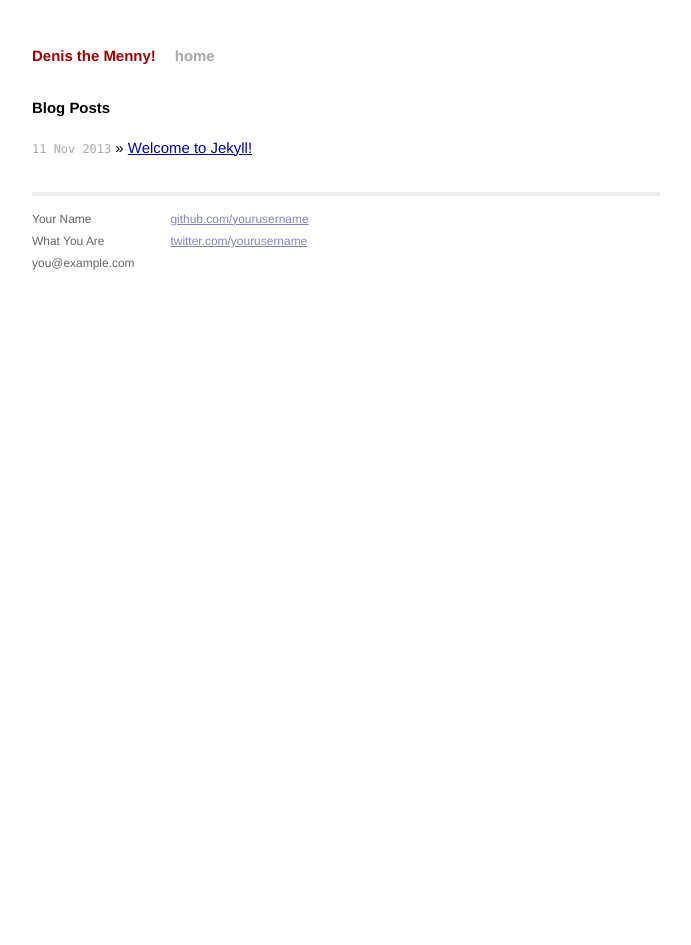
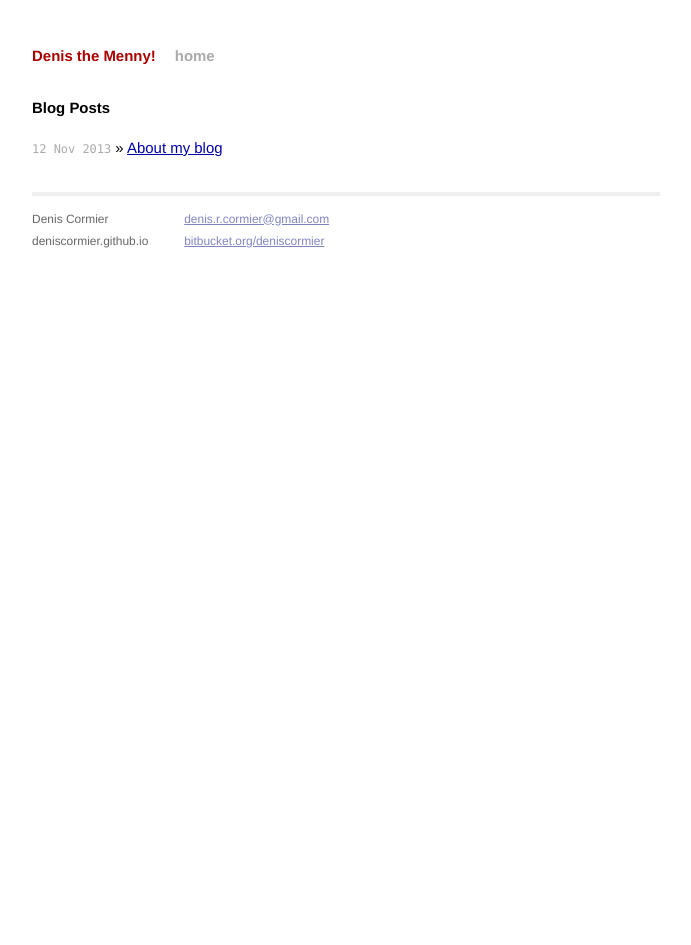
Before and after one commit to deniscormier/deniscormier.github.io, a Jekyll site: the page built from index.html, in a window 1280 px wide. Shown: the whole page, without its empty margins (294-985 px from the left). Built offline with Jekyll 4.4.1, drawn with Linux system fonts in a browser that asks for light colours; Markdown is read by kramdown in place of the engine named in the settings.

Commit message:
Created an about post and contact information edited

```diff
--- a/_layouts/default.html
+++ b/_layouts/default.html
@@ -26,15 +26,14 @@
           <div class="footer">
             <div class="contact">
               <p>
-                Your Name<br />
-                What You Are<br />
-                you@example.com
+                Denis Cormier<br />
+                deniscormier.github.io
               </p>
             </div>
             <div class="contact">
               <p>
-                <a href="https://github.com/yourusername">github.com/yourusername</a><br />
-                <a href="https://twitter.com/yourusername">twitter.com/yourusername</a><br />
+                <a href="mailto:denis.r.cormier@gmail.com">denis.r.cormier@gmail.com</a><br />
+                <a href="https://bitbucket.org/deniscormier">bitbucket.org/deniscormier</a><br />
               </p>
             </div>
           </div>
--- a/index.html
+++ b/index.html
@@ -1,6 +1,6 @@
 ---
 layout: default
-title: Your New Jekyll Site
+title: Dennis the Meanest Menace
 ---
 
 <div id="home">
```
Also changed, not shown: _posts/2013-11-11-welcome-to-jekyll.markdown (deleted, +0 -24 lines), _posts/2013-11-12-about-my-blog.markdown (added, +23 -0 lines).
